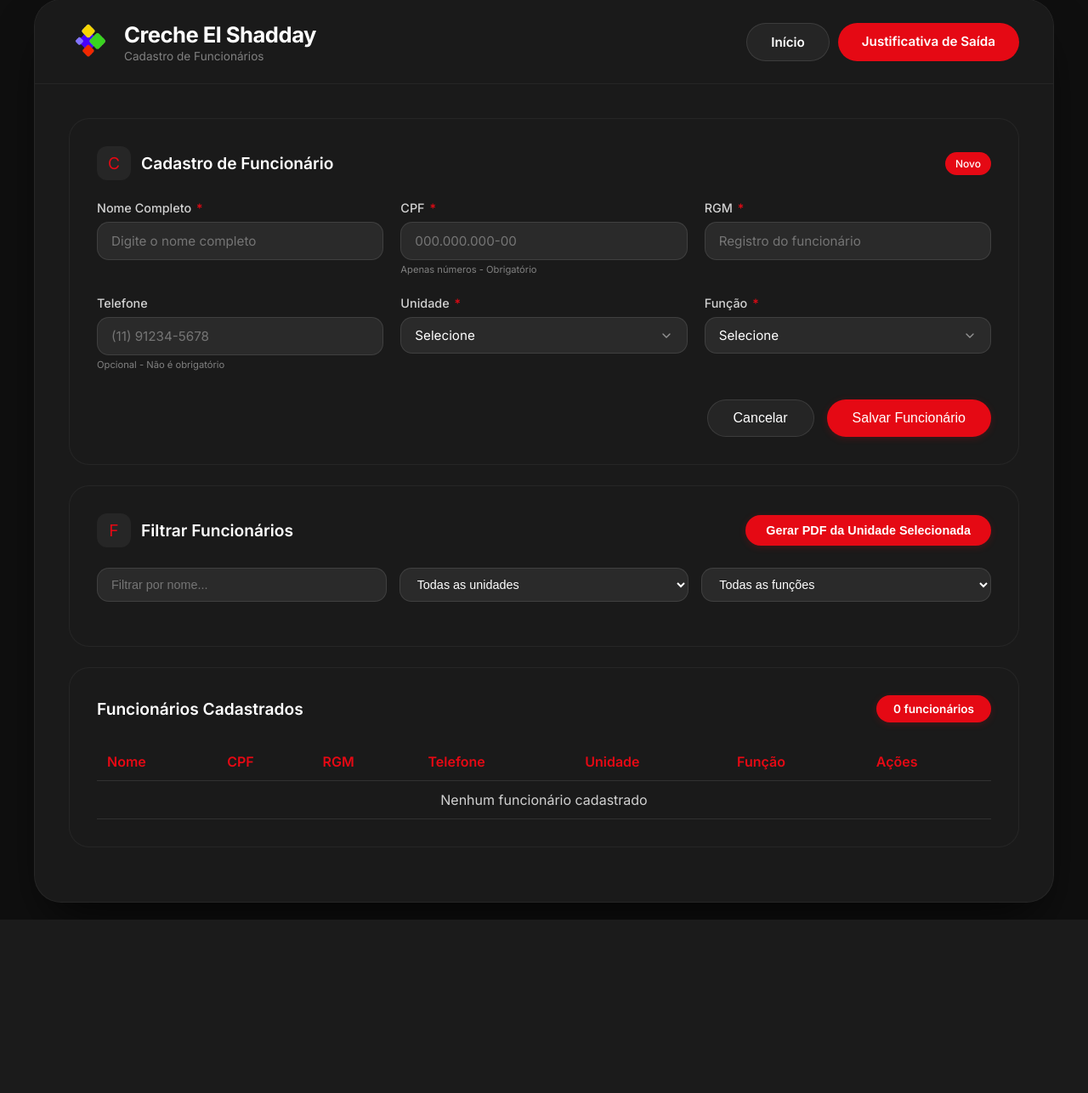
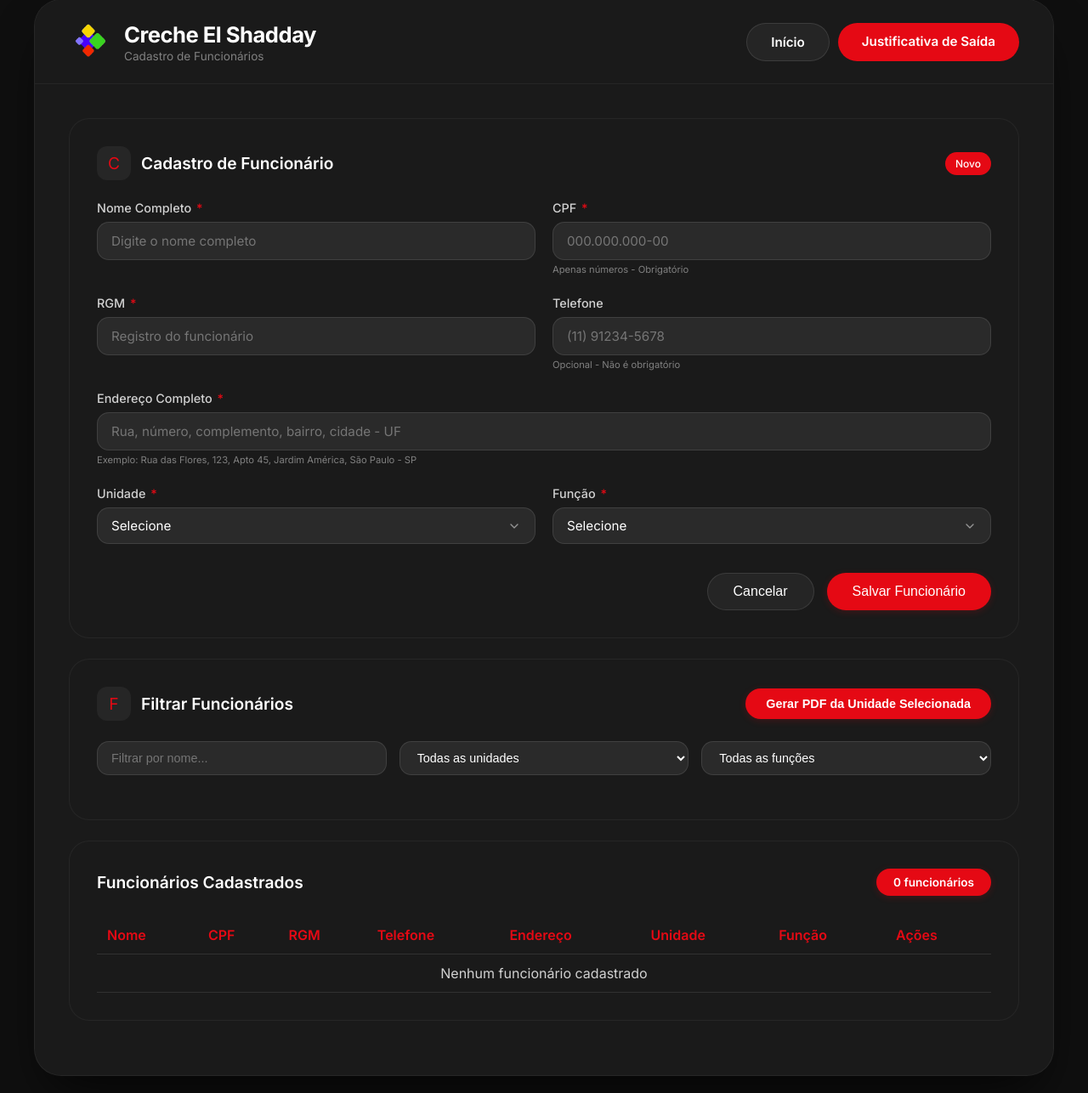
Before and after one commit to suportecodetecx/creche-elshadday, a Flask app: page /funcionarios/cadastro in a window 1280 px wide. Shown: the part 21-1307 px from the top of the page at 85% size. Before the commit the page ends 1103 px from the top, so only its background shows below. Run offline with Flask 3, Linux system fonts and the light colour scheme; a database or web service that is not in the repository returns one stand-in record (values such as "Sample title"); parts of the project's set-up code (start-up, migrations or seed data) failed here and were passed over.

Commit message:
feat: adiciona campo endereco no cadastro de funcionarios

```diff
--- a/routes/funcionarios_routes.py
+++ b/routes/funcionarios_routes.py
@@ -20,6 +20,8 @@ def listar_funcionarios():
                 func['cpf'] = ''
             if 'telefone' not in func:
                 func['telefone'] = ''
+            if 'endereco' not in func:
+                func['endereco'] = ''
 
         return jsonify({'sucesso': True, 'funcionarios': funcionarios})
     except Exception as e:
@@ -37,6 +39,7 @@ def cadastrar_funcionario():
         cpf = dados.get('cpf', '').strip()
         rgm = dados.get('rgm', '').strip()
         telefone = dados.get('telefone', '').strip()
+        endereco = dados.get('endereco', '').strip()
         unidade = dados.get('unidade', '')
         funcao = dados.get('funcao', '')
 
@@ -46,6 +49,8 @@ def cadastrar_funcionario():
             return jsonify({'sucesso': False, 'erro': 'CPF é obrigatório'}), 400
         if not rgm:
             return jsonify({'sucesso': False, 'erro': 'RGM é obrigatório'}), 400
+        if not endereco:
+            return jsonify({'sucesso': False, 'erro': 'Endereço é obrigatório'}), 400
         if not unidade:
             return jsonify({'sucesso': False, 'erro': 'Unidade é obrigatória'}), 400
         if not funcao:
@@ -66,6 +71,7 @@ def cadastrar_funcionario():
             'cpf': cpf,
             'rgm': rgm,
             'telefone': telefone if telefone else '',
+            'endereco': endereco,
             'unidade': unidade,
             'funcao': funcao,
             'beneficio_odonto': False,
@@ -95,6 +101,7 @@ def atualizar_funcionario():
         nome = dados.get('nome', '').strip()
         cpf = dados.get('cpf', '').strip()
         telefone = dados.get('telefone', '').strip()
+        endereco = dados.get('endereco', '').strip()
         unidade = dados.get('unidade', '')
         funcao = dados.get('funcao', '')
 
@@ -104,6 +111,8 @@ def atualizar_funcionario():
             return jsonify({'sucesso': False, 'erro': 'Nome é obrigatório'}), 400
         if not cpf:
             return jsonify({'sucesso': False, 'erro': 'CPF é obrigatório'}), 400
+        if not endereco:
+            return jsonify({'sucesso': False, 'erro': 'Endereço é obrigatório'}), 400
         if not unidade:
             return jsonify({'sucesso': False, 'erro': 'Unidade é obrigatória'}), 400
         if not funcao:
@@ -128,6 +137,7 @@ def atualizar_funcionario():
                 'nome': nome,
                 'cpf': cpf,
                 'telefone': telefone if telefone else '',
+                'endereco': endereco,
                 'unidade': unidade,
                 'funcao': funcao,
                 'data_atualizacao': datetime.now().strftime('%Y-%m-%d %H:%M:%S')
@@ -191,6 +201,8 @@ def listar_beneficios():
                 func['cpf'] = ''
             if 'telefone' not in func:
                 func['telefone'] = ''
+            if 'endereco' not in func:
+                func['endereco'] = ''
 
         return jsonify({'sucesso': True, 'funcionarios': funcionarios})
     except Exception as e:
@@ -332,6 +344,8 @@ def buscar_funcionario_beneficios(rgm):
             funcionario['cpf'] = ''
         if 'telefone' not in funcionario:
             funcionario['telefone'] = ''
+        if 'endereco' not in funcionario:
+            funcionario['endereco'] = ''
 
         return jsonify({'sucesso': True, 'funcionario': funcionario})
 
--- a/templates/administracao/cadastro_func.html
+++ b/templates/administracao/cadastro_func.html
@@ -250,11 +250,25 @@
             border-color: var(--netflix-red);
         }
 
-        /* Formulário Grid */
+        /* Formulário Grid - 2 colunas */
         .form-grid {
             display: grid;
-            grid-template-columns: repeat(auto-fit, minmax(280px, 1fr));
+            grid-template-columns: repeat(2, 1fr);
             gap: 20px;
+        }
+
+        /* Endereço em grid interno */
+        .endereco-grid {
+            grid-column: span 2;
+            display: grid;
+            grid-template-columns: 2fr 1fr 1fr;
+            gap: 15px;
+            margin-top: 5px;
+            margin-bottom: 5px;
+        }
+
+        .endereco-grid .input-wrapper:first-child {
+            grid-column: span 1;
         }
 
         .input-wrapper {
@@ -555,6 +569,7 @@
             main { padding: 20px; }
             .form-card { padding: 20px; }
             .form-grid { grid-template-columns: 1fr; }
+            .endereco-grid { grid-template-columns: 1fr; grid-column: span 1; }
             .btn-group { flex-direction: column; }
             .btn { width: 100%; justify-content: center; }
             .header-content { flex-direction: column; text-align: center; }
@@ -631,6 +646,13 @@
                         <small class="small-text">Opcional - Não é obrigatório</small>
                     </div>
 
+                    <!-- CAMPO ENDEREÇO - OCUPA AS 2 COLUNAS -->
+                    <div class="input-wrapper" style="grid-column: span 2;">
+                        <label for="endereco">Endereço Completo <span class="required">*</span></label>
+                        <input type="text" id="endereco" class="input-moderno" placeholder="Rua, número, complemento, bairro, cidade - UF">
+                        <small class="small-text">Exemplo: Rua das Flores, 123, Apto 45, Jardim América, São Paulo - SP</small>
+                    </div>
+
                     <div class="input-wrapper">
                         <label for="unidade">Unidade <span class="required">*</span></label>
                         <select id="unidade" class="select-moderno">
@@ -690,6 +712,7 @@
                                 <th>CPF</th>
                                 <th>RGM</th>
                                 <th>Telefone</th>
+                                <th>Endereço</th>
                                 <th>Unidade</th>
                                 <th>Função</th>
                                 <th>Ações</th>
@@ -697,7 +720,7 @@
                         </thead>
                         <tbody id="listaFuncionarios">
                             <tr>
-                                <td colspan="7" style="text-align: center;">Carregando...</td>
+                                <td colspan="8" style="text-align: center;">Carregando...</td>
                             </tr>
                         </tbody>
                     </table>
@@ -838,7 +861,7 @@
                         });
                         aplicarFiltros();
                     } else {
-                        document.getElementById('listaFuncionarios').innerHTML = '<tr><td colspan="7" style="text-align: center;">Nenhum funcionário cadastrado</td></tr>';
+                        document.getElementById('listaFuncionarios').innerHTML = '<tr><td colspan="8" style="text-align: center;">Nenhum funcionário cadastrado</td></tr>';
                         atualizarContador(0);
                     }
                 })
@@ -885,7 +908,8 @@
                         <td>${escapeHtml(func.nome)}</td>
                         <td>${func.cpf ? escapeHtml(func.cpf) : '—'}</td>
                         <td>${escapeHtml(func.rgm)}</td>
-                        <td>${escapeHtml(func.telefone && func.telefone.trim() !== '' ? func.telefone : '—')}</td>
+                        <td>${func.telefone && func.telefone.trim() !== '' ? escapeHtml(func.telefone) : '—'}</td>
+                        <td>${func.endereco ? escapeHtml(func.endereco) : '—'}</td>
                         <td>${escapeHtml(func.unidade)}</td>
                         <td>${escapeHtml(func.funcao)}</td>
                         <td class="acoes-container">
@@ -895,7 +919,7 @@
                     </tr>
                 `).join('');
             } else {
-                tbody.innerHTML = '<tr><td colspan="7" style="text-align: center;">Nenhum funcionário encontrado</td></tr>';
+                tbody.innerHTML = '<tr><td colspan="8" style="text-align: center;">Nenhum funcionário encontrado</td></tr>';
             }
         }
 
@@ -1006,13 +1030,14 @@
 
                         <table>
                             <thead>
-                                <tr><th style="width: 5%;">Nº</th><th style="width: 30%;">Nome Completo</th><th style="width: 12%;">CPF</th><th style="width: 12%;">RGM</th><th style="width: 20%;">Função</th><th style="width: 21%;">Telefone</th></tr>
+                                <tr><th style="width: 3%;">Nº</th><th style="width: 22%;">Nome Completo</th><th style="width: 10%;">CPF</th><th style="width: 8%;">RGM</th><th style="width: 20%;">Função</th><th style="width: 15%;">Telefone</th><th style="width: 22%;">Endereço</th></tr>
                             </thead>
                             <tbody>
                                 ${funcionariosUnidade.map((func, index) => {
                                     let telefoneDisplay = (!func.telefone || func.telefone.trim() === '' || func.telefone === 'null') ?
                                         '<span class="telefone-vazio">_________________________</span>' : func.telefone;
                                     let cpfDisplay = func.cpf || '_________________';
+                                    let enderecoDisplay = func.endereco ? escapeHtml(func.endereco) : '________________________________________';
                                     return `
                                     <tr>
                                         <td style="text-align: center;">${index + 1}</td>
@@ -1021,6 +1046,7 @@
                                         <td>${escapeHtml(func.rgm)}</td>
                                         <td>${escapeHtml(func.funcao)}</td>
                                         <td>${telefoneDisplay}</td>
+                                        <td>${enderecoDisplay}</td>
                                     </tr>
                                 `}).join('')}
                             </tbody>
@@ -1113,6 +1139,7 @@
                 document.getElementById('cpf').value = funcionario.cpf || '';
                 document.getElementById('rgm').value = funcionario.rgm;
                 document.getElementById('telefone').value = funcionario.telefone || '';
+                document.getElementById('endereco').value = funcionario.endereco || '';
                 document.getElementById('unidade').value = funcionario.unidade;
                 document.getElementById('funcao').value = funcionario.funcao;
 
@@ -1126,6 +1153,7 @@
             const cpf = document.getElementById('cpf').value.trim();
             const rgm = document.getElementById('rgm').value.trim();
             const telefone = document.getElementById('telefone').value.trim();
+            const endereco = document.getElementById('endereco').value.trim();
             const unidade = document.getElementById('unidade').value;
             const funcao = document.getElementById('funcao').value;
 
@@ -1153,6 +1181,12 @@
                 return;
             }
 
+            if (!endereco) {
+                mostrarNotificacao('Endereço é obrigatório!', 'warning');
+                document.getElementById('endereco').focus();
+                return;
+            }
+
             if (!unidade) {
                 mostrarNotificacao('Unidade é obrigatória!', 'warning');
                 document.getElementById('unidade').focus();
@@ -1170,6 +1204,7 @@
                 cpf: cpf.replace(/\D/g, ''),
                 rgm: rgm,
                 telefone: telefone || '',
+                endereco: endereco,
                 unidade: unidade,
                 funcao: funcao
             };
@@ -1210,6 +1245,7 @@
             document.getElementById('cpf').value = '';
             document.getElementById('rgm').value = '';
             document.getElementById('telefone').value = '';
+            document.getElementById('endereco').value = '';
             document.getElementById('unidade').value = '';
             document.getElementById('funcao').value = '';
         }
```
